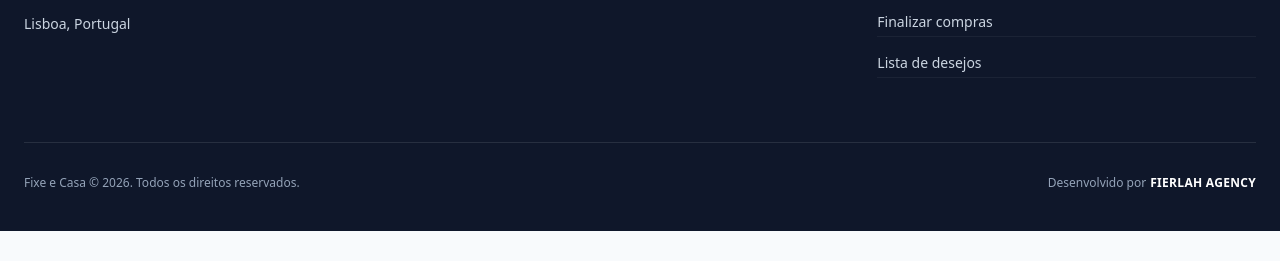
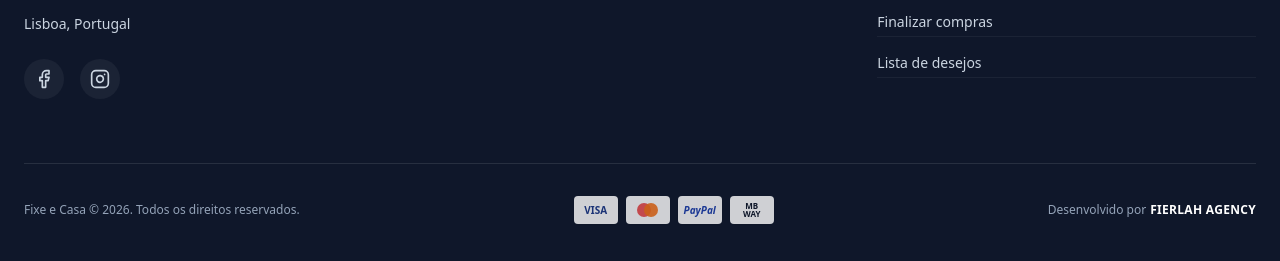
Before and after one commit to cheicktidjane312/fixecasa, a Next.js app: page /carrinho in a window 1280 px wide. Shown: the part 1165-1426 px from the top of the page. Before the commit the page ends 1396 px from the top, so only its background shows below. Built offline with nearby package versions, Linux system fonts and the light colour scheme; no server answers; the database is empty.

Commit message:
favicons

```diff
--- a/app/carrinho/page.tsx
+++ b/app/carrinho/page.tsx
@@ -105,7 +105,7 @@ export default function CartPage() {
                 href="/finalizar"
                 className="w-full bg-primary hover:bg-slate-800 text-white font-bold py-4 rounded-xl flex items-center justify-center gap-2 transition-all shadow-lg shadow-blue-900/20"
               >
-                Finalizar Compra <ArrowRight size={20} />
+                Encomendar <ArrowRight size={20} />
               </Link>
 
               <p className="text-xs text-center text-slate-400 mt-4">
--- a/components/Footer.tsx
+++ b/components/Footer.tsx
@@ -40,7 +40,7 @@ export default function Footer() {
 
         <div className="grid grid-cols-1 md:grid-cols-3 gap-12 mb-16">
 
-          {/* COLONNE 1 : COORDONNÉES */}
+          {/* COLONNE 1 : COORDONNÉES & RÉSEAUX SOCIAUX */}
           <div>
             {/* Ligne décorative (couleur secondaire pour le contraste sur le bleu) */}
             <div className="w-8 h-0.5 bg-secondary mb-6"></div>
@@ -50,7 +50,7 @@ export default function Footer() {
             <div className="space-y-3 text-slate-300 text-sm leading-relaxed">
               <p className="font-bold text-white text-base">Fixe e Casa</p>
 
-              {/* Téléphone Cliquable (Nettoyage des espaces pour le lien tel:) */}
+              {/* Téléphone Cliquable */}
               <p>
                 <a
                   href={`tel:${settings.phone.replace(/\s/g, '')}`}
@@ -71,6 +71,34 @@ export default function Footer() {
               </p>
 
               <p className="max-w-xs">{settings.address}</p>
+            </div>
+
+            {/* NOUVEAU : Réseaux Sociaux */}
+            <div className="flex gap-4 mt-6">
+              <a
+                href={settings.facebook_url}
+                target="_blank"
+                rel="noopener noreferrer"
+                className="w-10 h-10 rounded-full bg-white/5 flex items-center justify-center hover:bg-secondary hover:text-white transition-all"
+                aria-label="Facebook"
+              >
+                <svg xmlns="http://www.w3.org/2000/svg" width="20" height="20" viewBox="0 0 24 24" fill="none" stroke="currentColor" strokeWidth="2" strokeLinecap="round" strokeLinejoin="round">
+                  <path d="M18 2h-3a5 5 0 0 0-5 5v3H7v4h3v8h4v-8h3l1-4h-4V7a1 1 0 0 1 1-1h3z"></path>
+                </svg>
+              </a>
+              <a
+                href={settings.instagram_url}
+                target="_blank"
+                rel="noopener noreferrer"
+                className="w-10 h-10 rounded-full bg-white/5 flex items-center justify-center hover:bg-secondary hover:text-white transition-all"
+                aria-label="Instagram"
+              >
+                <svg xmlns="http://www.w3.org/2000/svg" width="20" height="20" viewBox="0 0 24 24" fill="none" stroke="currentColor" strokeWidth="2" strokeLinecap="round" strokeLinejoin="round">
+                  <rect x="2" y="2" width="20" height="20" rx="5" ry="5"></rect>
+                  <path d="M16 11.37A4 4 0 1 1 12.63 8 4 4 0 0 1 16 11.37z"></path>
+                  <line x1="17.5" y1="6.5" x2="17.51" y2="6.5"></line>
+                </svg>
+              </a>
             </div>
           </div>
 
@@ -102,10 +130,34 @@ export default function Footer() {
 
         </div>
 
-        {/* SIGNATURE */}
-        <div className="border-t border-white/10 pt-8 flex flex-col md:flex-row justify-between items-center text-xs text-slate-400 gap-4">
+        {/* SIGNATURE & PAIEMENTS */}
+        <div className="border-t border-white/10 pt-8 flex flex-col lg:flex-row justify-between items-center text-xs text-slate-400 gap-6">
+
+          {/* Copyright */}
           <p>Fixe e Casa © {new Date().getFullYear()}. Todos os direitos reservados.</p>
 
+          {/* NOUVEAU : Badges de paiement (Fictifs) */}
+          <div className="flex gap-2 items-center opacity-80 cursor-default">
+            {/* Visa */}
+            <div className="h-7 w-11 bg-white rounded flex items-center justify-center text-[10px] font-bold text-blue-900 shadow-sm">
+              VISA
+            </div>
+            {/* Mastercard */}
+            <div className="h-7 w-11 bg-white rounded flex items-center justify-center gap-[1px] shadow-sm">
+              <div className="w-3.5 h-3.5 rounded-full bg-red-500 opacity-90"></div>
+              <div className="w-3.5 h-3.5 rounded-full bg-orange-500 opacity-90 -ml-2"></div>
+            </div>
+            {/* PayPal */}
+            <div className="h-7 w-11 bg-white rounded flex items-center justify-center text-[10px] font-bold text-blue-800 italic shadow-sm">
+              PayPal
+            </div>
+            {/* MB Way (Très important au Portugal) */}
+            <div className="h-7 w-11 bg-white rounded flex items-center justify-center text-[8px] font-black text-slate-900 shadow-sm leading-none text-center">
+              MB<br/>WAY
+            </div>
+          </div>
+
+          {/* Crédit Agence */}
           <p className="flex items-center gap-1">
             Desenvolvido por
             <a
@@ -118,6 +170,7 @@ export default function Footer() {
             </a>
           </p>
         </div>
+
       </div>
     </footer>
   );
```
